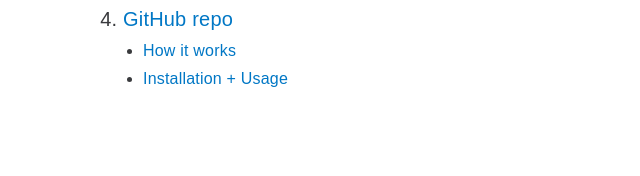
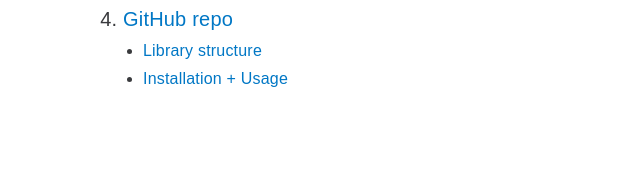
Before and after one commit to intuit/qb-animation-library, a website: page docs/index.html in a window 1280 px wide. Shown: the part 776-952 px from the top of the page, 117-757 px from the left. Drawn offline with nearby package versions, Linux system fonts and the light colour scheme.

Commit message:
Clearer section header "Library structure" instead of "How it works"

```diff
--- a/docs/index.html
+++ b/docs/index.html
@@ -82,7 +82,7 @@
             </li>
             <li><a href="https://github.com/intuit/qb-animation-library/">GitHub repo</a></li>
             <ul>
-                <li><a href="https://github.com/intuit/qb-animation-library/#how-it-works">How it works</a></li>
+                <li><a href="https://github.com/intuit/qb-animation-library/#library-structure">Library structure</a></li>
                 <li><a href="https://github.com/intuit/qb-animation-library/#usage">Installation + Usage</a></li>
             </ul>
         </ol>
@@ -360,7 +360,7 @@
         <h2 style="margin-bottom: 12px;">GIHUB REPO</h2>
         <a href="https://github.com/intuit/qb-animation-library/">https://github.com/intuit/qb-animation-library/</a>
         <ul>
-            <li><a href="https://github.com/intuit/qb-animation-library/#how-it-works">How it works</a></li>
+            <li><a href="https://github.com/intuit/qb-animation-library/#library-structure">Library structure</a></li>
             <li><a href="https://github.com/intuit/qb-animation-library/#usage">Installation + Usage</a></li>
         </ul>
 
```
Also changed, not shown: README.md.
